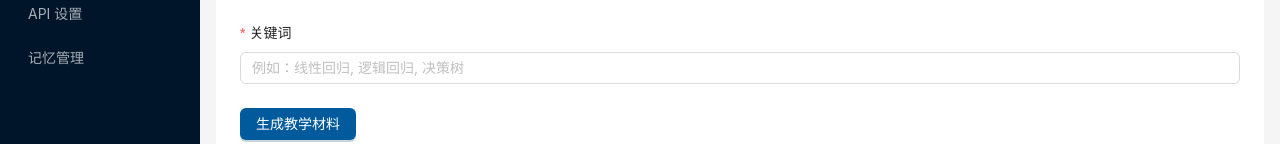
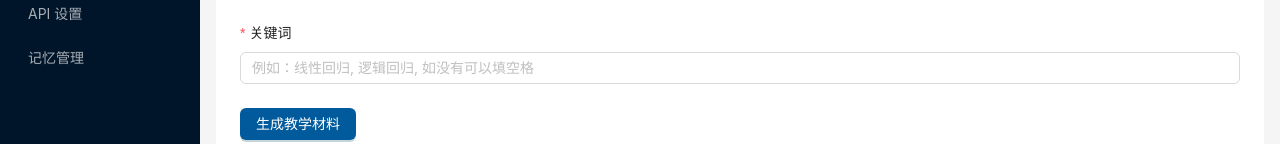
Before and after one commit to T2ek1ng0/ai-teaching-assistant, a React (Vite) app: page / in a window 1280 px wide. Shown: the part 250-394 px from the top of the page. Built offline with nearby package versions, Linux system fonts and the light colour scheme.

Commit message:
Update memory function

```diff
--- a/src/pages/CourseDesignAssistant.jsx
+++ b/src/pages/CourseDesignAssistant.jsx
@@ -293,7 +293,7 @@ const CourseDesignAssistant = () => {
           label="关键词"
           rules={[{ required: true, message: '请输入关键词!' }]}
         >
-          <Input placeholder="例如：线性回归, 逻辑回归, 决策树" />
+          <Input placeholder="例如：线性回归, 逻辑回归, 如没有可以填空格" />
         </Form.Item>
         <Form.Item>
           <Space>
--- a/src/pages/CourseSelfLearningAssistant.jsx
+++ b/src/pages/CourseSelfLearningAssistant.jsx
@@ -67,7 +67,7 @@ const CourseSelfLearningAssistant = () => {
           label="关键词"
           rules={[{ required: true, message: '请输入关键词!' }]}
         >
-          <Input placeholder="例如：Pandas, NumPy, Matplotlib" />
+          <Input placeholder="例如：Pandas, NumPy, 如没有可以填空格" />
         </Form.Item>
         <Form.Item>
           <Button type="primary" htmlType="submit" loading={loading}>
```
Also changed, not shown: 1 other file (tests, documents, lock files or other folders).
